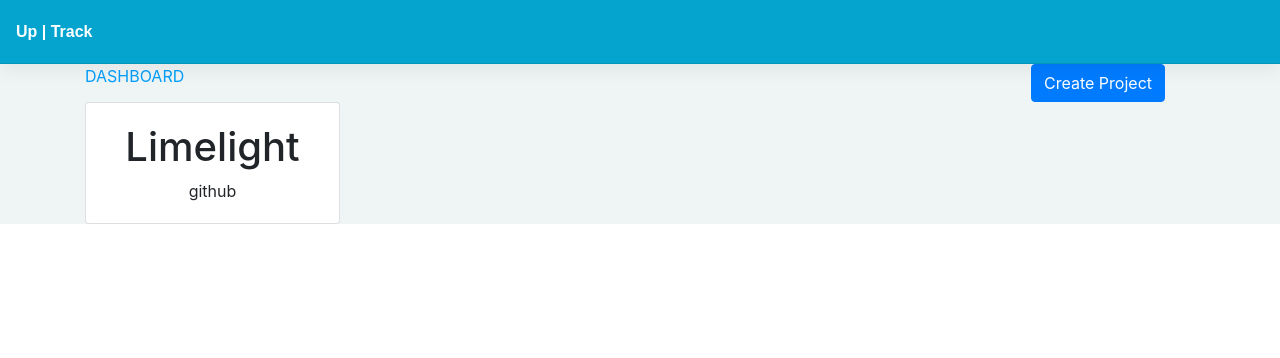
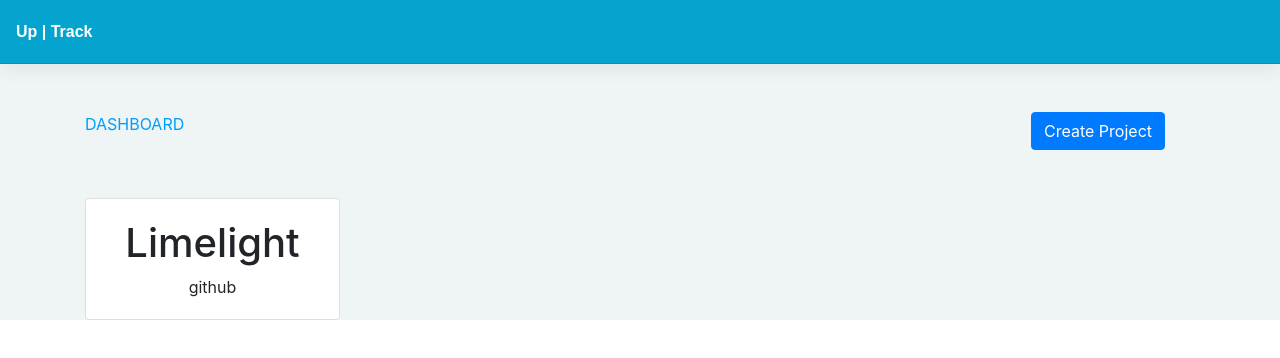
Before and after one commit to Dorje64/uptrack-forntend, a React (Create React App) app: page / in a window 1280 px wide. Shown: the top 358 px of the page. Built offline with nearby package versions, Linux system fonts and the light colour scheme.

Commit message:
space between headers and contain

```diff
--- a/src/styles/home.css
+++ b/src/styles/home.css
@@ -10,3 +10,7 @@
   float: left;
   color: #009efb;
 }
+
+.page-info{
+  margin: 3rem 0 3rem 0;
+}
```
